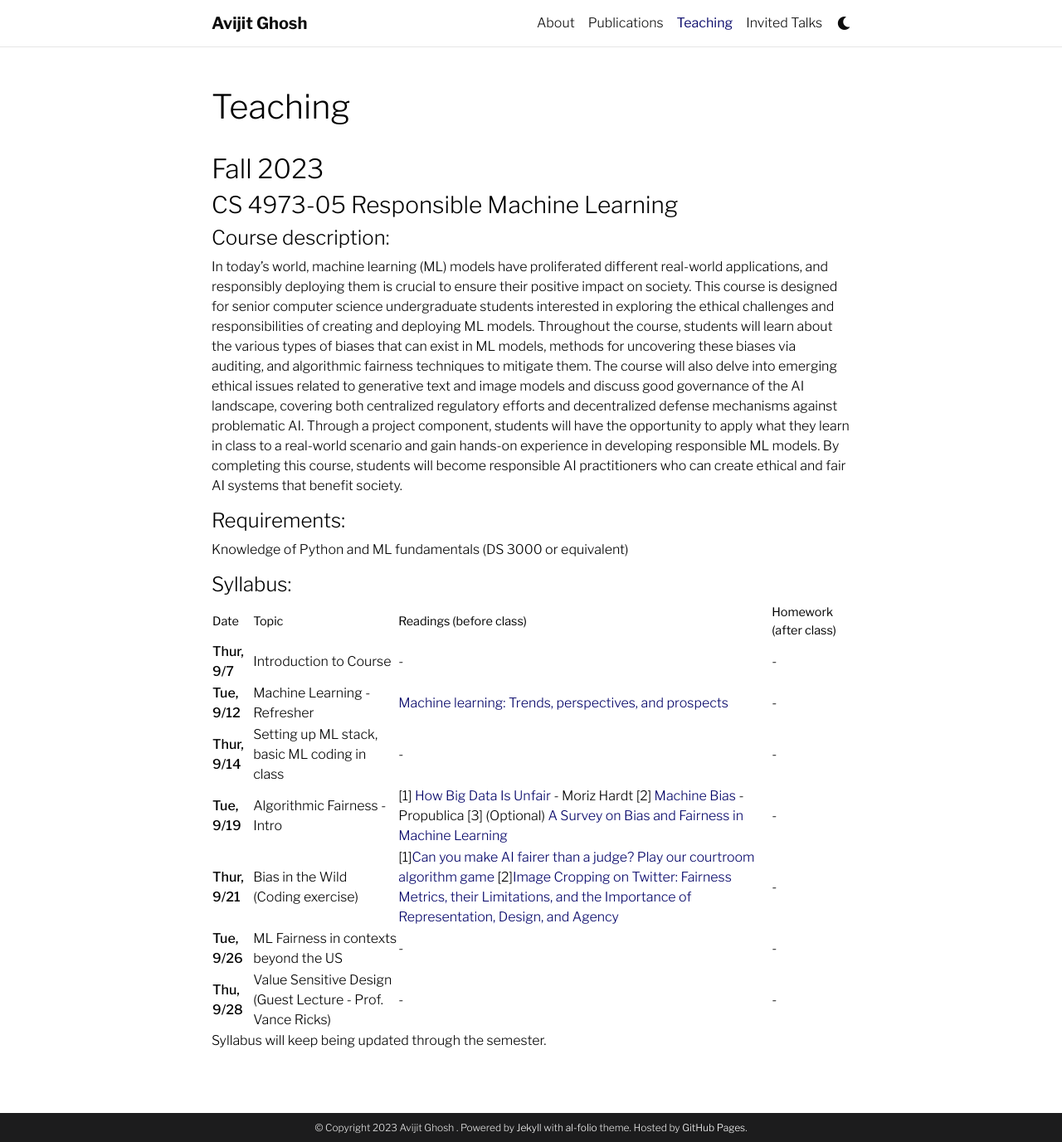
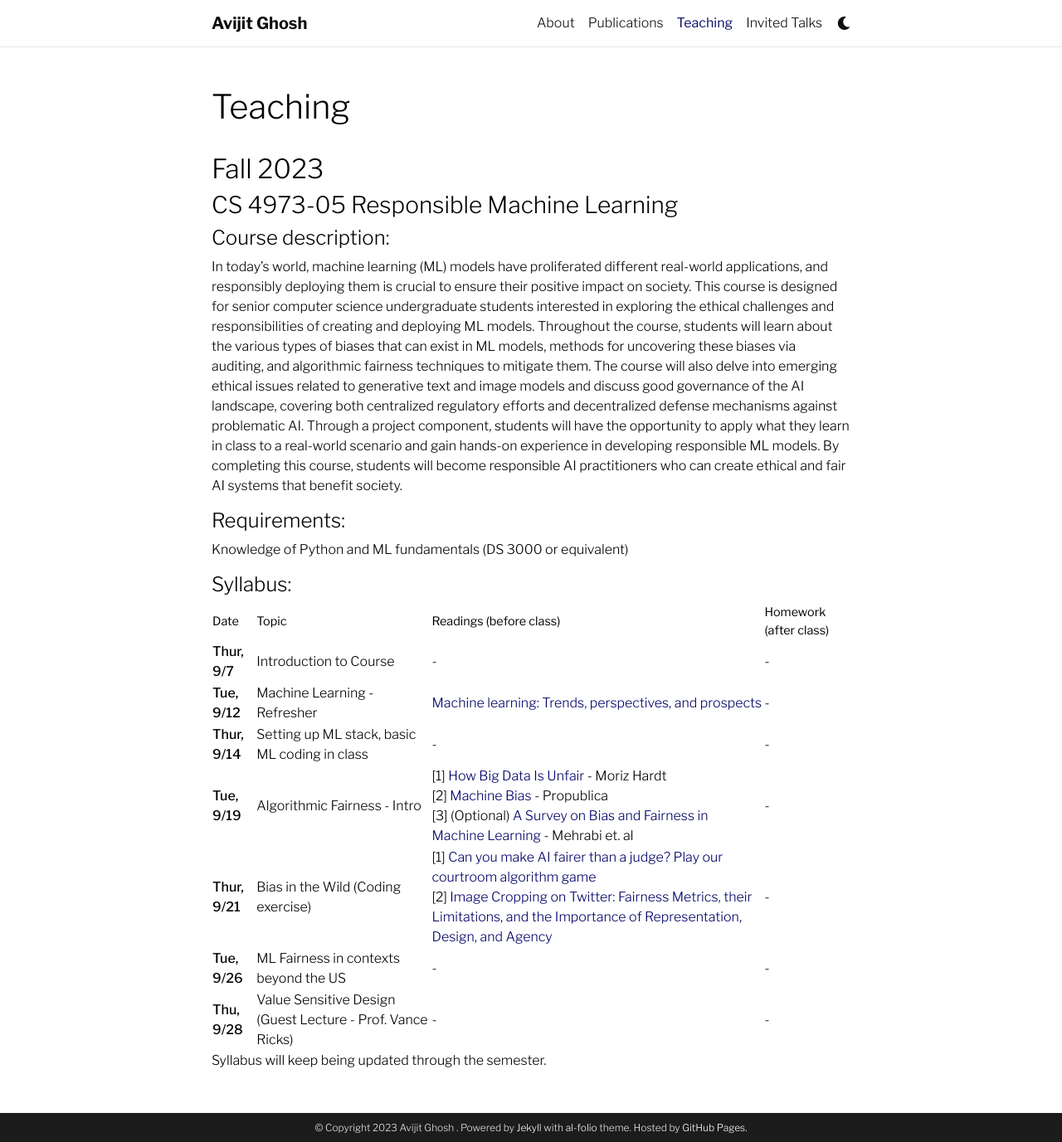
Before and after one commit to evijit/evijit.github.io, a Jekyll site: the page built from _pages/teaching.md, in a window 1280 px wide and 1377 px high. Shown: the whole window at 83% size. Built offline with Jekyll 4.4.1, drawn with Linux system fonts in a browser that asks for light colours; comment, search, counter and statistics services are not loaded; a style sheet for code colours, icons or effects is not loaded; some of the changed lines change nothing that is shown.

Commit message:
updated syllabus

```diff
--- a/_pages/teaching.md
+++ b/_pages/teaching.md
@@ -23,8 +23,8 @@ Knowledge of Python and ML fundamentals (DS 3000 or equivalent)
 | **Thur, 9/7** | Introduction to Course | - | - |
 | **Tue, 9/12** | Machine Learning - Refresher | [Machine learning: Trends, perspectives, and prospects](https://www.cs.cmu.edu/~tom/pubs/Science-ML-2015.pdf) | - |
 | **Thur, 9/14** | Setting up ML stack, basic ML coding in class | - | - |
-| **Tue, 9/19** | Algorithmic Fairness - Intro  | [1] [How Big Data Is Unfair](https://medium.com/@mrtz/how-big-data-is-unfair-9aa544d739de) - Moriz Hardt [2] [Machine Bias](https://www.propublica.org/article/machine-bias-risk-assessments-in-criminal-sentencing) - Propublica [3] (Optional) [A Survey on Bias and Fairness in Machine Learning](https://arxiv.org/pdf/1908.09635.pdf) | - |
-| **Thur, 9/21** | Bias in the Wild (Coding exercise) | [1][Can you make AI fairer than a judge? Play our courtroom algorithm game](https://www.technologyreview.com/2019/10/17/75285/ai-fairer-than-judge-criminal-risk-assessment-algorithm/) [2][Image Cropping on Twitter: Fairness Metrics, their Limitations, and the Importance of Representation, Design, and Agency](https://arxiv.org/pdf/2105.08667.pdf) | - |
+| **Tue, 9/19** | Algorithmic Fairness - Intro  | [1] [How Big Data Is Unfair](https://medium.com/@mrtz/how-big-data-is-unfair-9aa544d739de) - Moriz Hardt <br>[2] [Machine Bias](https://www.propublica.org/article/machine-bias-risk-assessments-in-criminal-sentencing) - Propublica <br>[3] (Optional) [A Survey on Bias and Fairness in Machine Learning](https://arxiv.org/pdf/1908.09635.pdf) - Mehrabi et. al | - |
+| **Thur, 9/21** | Bias in the Wild (Coding exercise) | [1] [Can you make AI fairer than a judge? Play our courtroom algorithm game](https://www.technologyreview.com/2019/10/17/75285/ai-fairer-than-judge-criminal-risk-assessment-algorithm/) <br>[2] [Image Cropping on Twitter: Fairness Metrics, their Limitations, and the Importance of Representation, Design, and Agency](https://arxiv.org/pdf/2105.08667.pdf) | - |
 | **Tue, 9/26** | ML Fairness in contexts beyond the US  | - | - |
 | **Thu, 9/28** | Value Sensitive Design (Guest Lecture - Prof. Vance Ricks)  | - | - |
 
```
